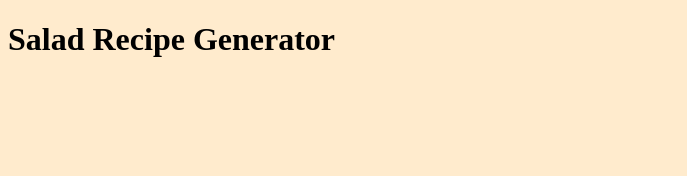
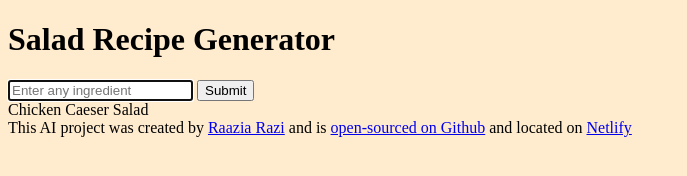
Before and after one commit to Raazia-26/SaladRecipe-Generator, a plain HTML site: page index.html in a window 1280 px wide. Shown: the whole page, without its empty margins (0-687 px from the left). Drawn offline with Linux system fonts and the light colour scheme.

Commit message:
added the html code

```diff
--- a/index.html
+++ b/index.html
@@ -11,6 +11,20 @@
 
 <body>
   <h1>Salad Recipe Generator</h1>
+  <main>
+    <form>
+      <input type="text" placeholder="Enter any ingredient" autofocus required autocomplete="off">
+      <input type="submit">
+    </form>
+
+    <div class="salad">
+      Chicken Caeser Salad
+    </div>
+  </main>
+  <footer>This AI project was created by <a href="https://raaziaportfolio.netlify.app/" target="_blank">Raazia Razi</a>
+    and is <a href="https://github.com/Raazia-26/SaladRecipe-Generator" target="_blank">open-sourced on Github</a> and
+    located on <a href="https://salad-recipe-generator.netlify.app/" target="_blank">Netlify</a></footer>
+
 </body>
 
 
```
